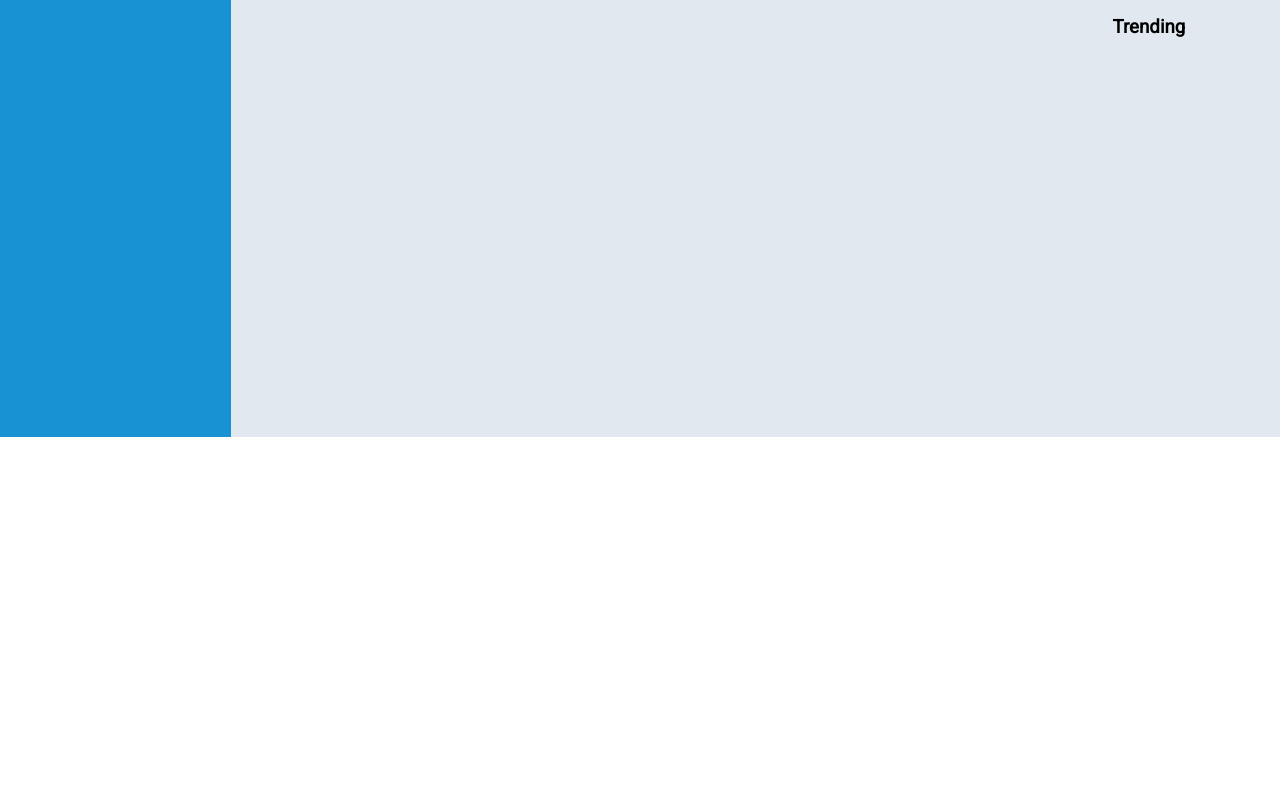
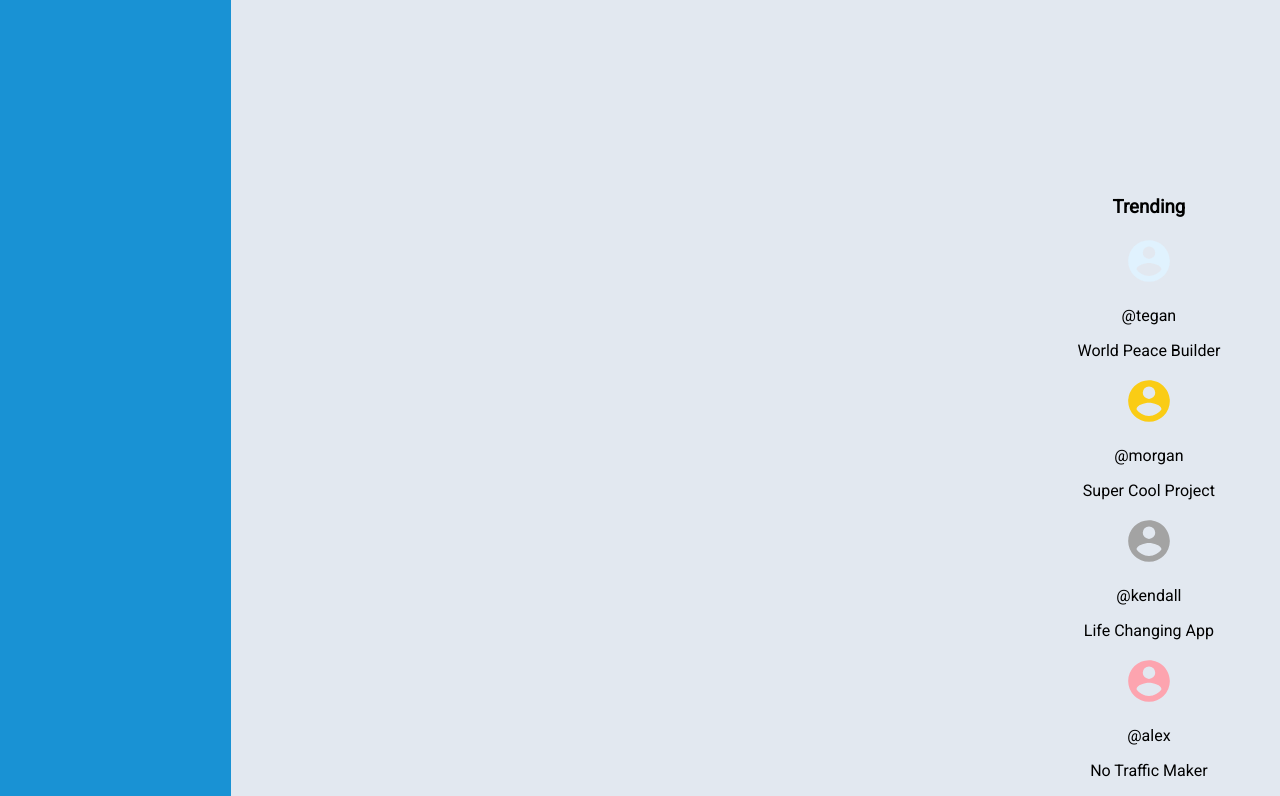
Before and after one commit to ScottGrieveWeb/admin-dashboard, a plain HTML site: page index.html in a window 1280 px wide. Shown: the part 618-1414 px from the top of the page. Before the commit the page ends 1055 px from the top, so only its background shows below. Drawn offline with Linux system fonts and the light colour scheme.

Commit message:
Added HTML content for Trending section

```diff
--- a/index.html
+++ b/index.html
@@ -112,6 +112,28 @@
             </div>
             <div class="trending">
                 <h3>Trending</h3>
+                <div id="trending-list">
+                    <div class="trending-item">
+                        <svg xmlns="http://www.w3.org/2000/svg" viewBox="0 0 24 24" height="50px" width="50px" style="fill: #E0F2FE;"><title>account-circle</title><path d="M12,19.2C9.5,19.2 7.29,17.92 6,16C6.03,14 10,12.9 12,12.9C14,12.9 17.97,14 18,16C16.71,17.92 14.5,19.2 12,19.2M12,5A3,3 0 0,1 15,8A3,3 0 0,1 12,11A3,3 0 0,1 9,8A3,3 0 0,1 12,5M12,2A10,10 0 0,0 2,12A10,10 0 0,0 12,22A10,10 0 0,0 22,12C22,6.47 17.5,2 12,2Z" /></svg>
+                        <p>@tegan</p>
+                        <p>World Peace Builder</p>
+                    </div>
+                    <div class="trending-item">
+                        <svg xmlns="http://www.w3.org/2000/svg" viewBox="0 0 24 24" height="50px" width="50px" style="fill: #FACC15;"><title>account-circle</title><path d="M12,19.2C9.5,19.2 7.29,17.92 6,16C6.03,14 10,12.9 12,12.9C14,12.9 17.97,14 18,16C16.71,17.92 14.5,19.2 12,19.2M12,5A3,3 0 0,1 15,8A3,3 0 0,1 12,11A3,3 0 0,1 9,8A3,3 0 0,1 12,5M12,2A10,10 0 0,0 2,12A10,10 0 0,0 12,22A10,10 0 0,0 22,12C22,6.47 17.5,2 12,2Z" /></svg>
+                        <p>@morgan</p>
+                        <p>Super Cool Project</p>
+                    </div>
+                    <div class="trending-item">
+                        <svg xmlns="http://www.w3.org/2000/svg" viewBox="0 0 24 24" height="50px" width="50px" style="fill: #A3A3A3;"><title>account-circle</title><path d="M12,19.2C9.5,19.2 7.29,17.92 6,16C6.03,14 10,12.9 12,12.9C14,12.9 17.97,14 18,16C16.71,17.92 14.5,19.2 12,19.2M12,5A3,3 0 0,1 15,8A3,3 0 0,1 12,11A3,3 0 0,1 9,8A3,3 0 0,1 12,5M12,2A10,10 0 0,0 2,12A10,10 0 0,0 12,22A10,10 0 0,0 22,12C22,6.47 17.5,2 12,2Z" /></svg>
+                        <p>@kendall</p>
+                        <p>Life Changing App</p>
+                    </div>
+                    <div class="trending-item">
+                        <svg xmlns="http://www.w3.org/2000/svg" viewBox="0 0 24 24" height="50px" width="50px" style="fill: #FDA4AF;"><title>account-circle</title><path d="M12,19.2C9.5,19.2 7.29,17.92 6,16C6.03,14 10,12.9 12,12.9C14,12.9 17.97,14 18,16C16.71,17.92 14.5,19.2 12,19.2M12,5A3,3 0 0,1 15,8A3,3 0 0,1 12,11A3,3 0 0,1 9,8A3,3 0 0,1 12,5M12,2A10,10 0 0,0 2,12A10,10 0 0,0 12,22A10,10 0 0,0 22,12C22,6.47 17.5,2 12,2Z" /></svg>
+                        <p>@alex</p>
+                        <p>No Traffic Maker</p>
+                    </div>
+                </div>
             </div>
         </div>
     </div>
```
